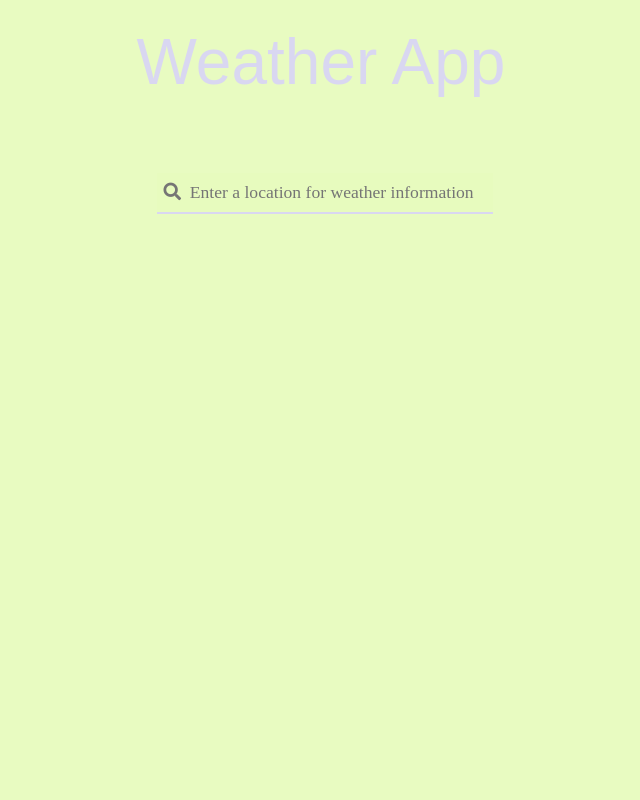
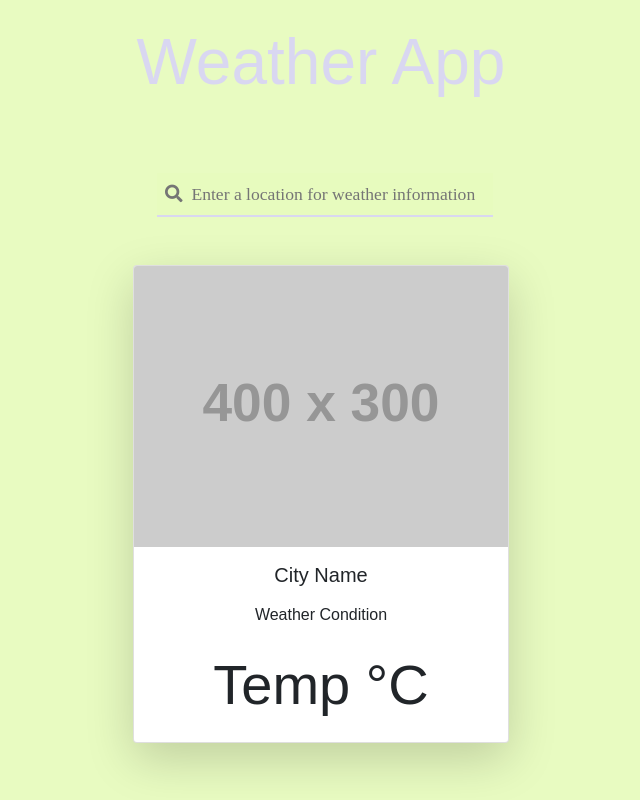
Before and after one commit to Anahidhemmat/Weather-App-2, a plain HTML site: page index.html in a window 1280 px wide. Shown: the whole page, without its empty margins (319-959 px from the left). Drawn offline with nearby package versions, Linux system fonts and the light colour scheme; placeholder pictures from the web are drawn by us; a web font is replaced by a local one.

Commit message:
information card html and styles

```diff
--- a/index.html
+++ b/index.html
@@ -40,9 +40,24 @@
           class="m-4 search-inp"
           placeholder="&#xF002  Enter a location for weather information"
         />
-      </form>
+    </form>
+    <!-- Information Card -->
+    <section class="card shadow-lg rounded">
+        <!-- Image -->
+        <img src="https://via.placeholder.com/400x300C/O https://placeholder.com/C/O https://placeholder.com/" class="card-img-top day-night">
+        <!-- Info -->
+        <section class="details text-center">
+            <h5 class="city-name my-3">City Name</h5>
+            <p class="weather-condition my3">Weather Condition</p>
+            <!-- Temprature -->
+            <section class="display-4 my-4">
+                <span class="temp">Temp</span>
+                <span class="unit">&deg;C</span>
+            </section>
+        </section>
     </section>
-    <!-- Script Files -->
+</section>
+<!-- Script Files -->
     <script src="Scripts/forcast.js"></script>
     <script src="Scripts/app.js"></script>
   </body>
--- a/style.css
+++ b/style.css
@@ -15,7 +15,7 @@ h1 {
   background-color: #e7fbbe;
   border: none;
   border-bottom: 2px solid #d9d7f1;
-  padding: 0.4rem;
+  padding: 0.5rem;
   font-family: "Hubballi", "Font Awesome 5 Free";
   font-size: 1.1rem;
 }
```
